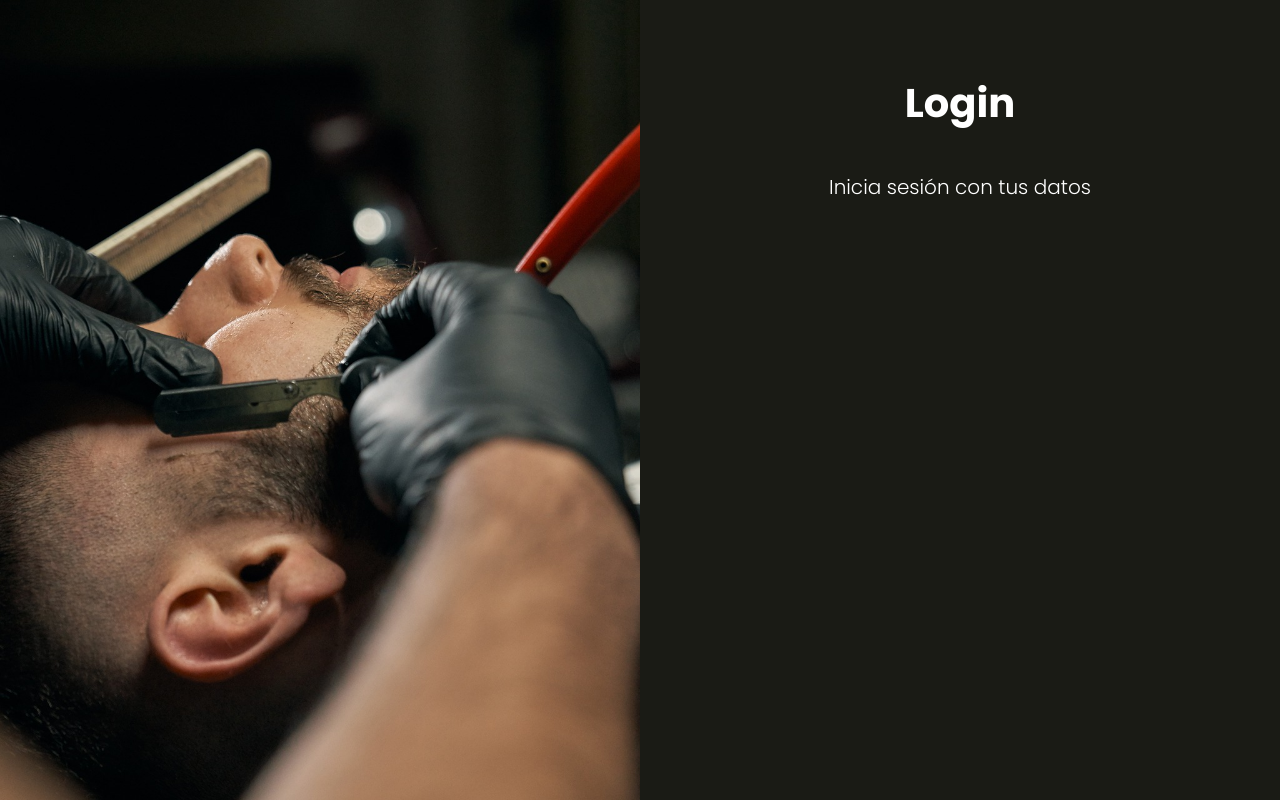
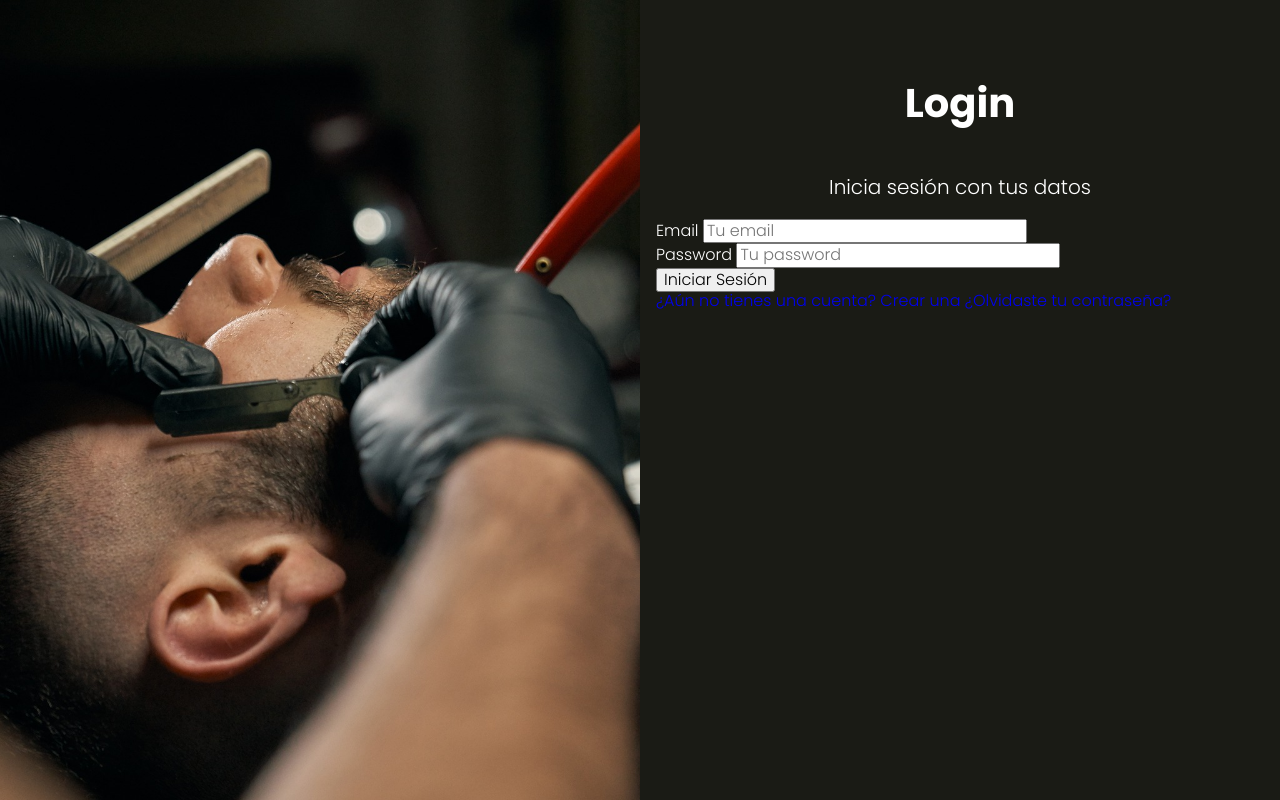
Before and after one commit to TomasMora154/App-Peluqueria, a PHP site: template views/auth/login.php in a window 1280 px wide. Run offline with PHP 8.4, Linux system fonts and the light colour scheme; the template is opened without the code that fills it, so the values that code supplies are empty.

Commit message:
html del formulario de inicio de sesion

```diff
--- a/views/auth/login.php
+++ b/views/auth/login.php
@@ -1,2 +1,31 @@
 <h1 class="nombre-pagina">Login</h1>
 <p class="descripcion-pagina">Inicia sesión con tus datos</p>
+
+<form class="formulario" method="POST" action="/">
+    <div class="campo">
+        <label for="email">Email</label>
+        <input
+            type="email"
+            id="email"
+            placeholder="Tu email"
+            name="email"
+        />
+    </div>
+
+    <div class="campo">
+        <label for="password">Password</label>
+        <input
+            type="password"
+            id="password"
+            placeholder="Tu password"
+            name="password"
+        />
+    </div>
+
+    <input type="submit" class="boton" value="Iniciar Sesión">
+</form>
+
+<div class="acciones">
+    <a href="/crear-cuenta">¿Aún no tienes una cuenta? Crear una</a>
+    <a href="/olvide">¿Olvidaste tu contraseña?</a>
+</div>
```
